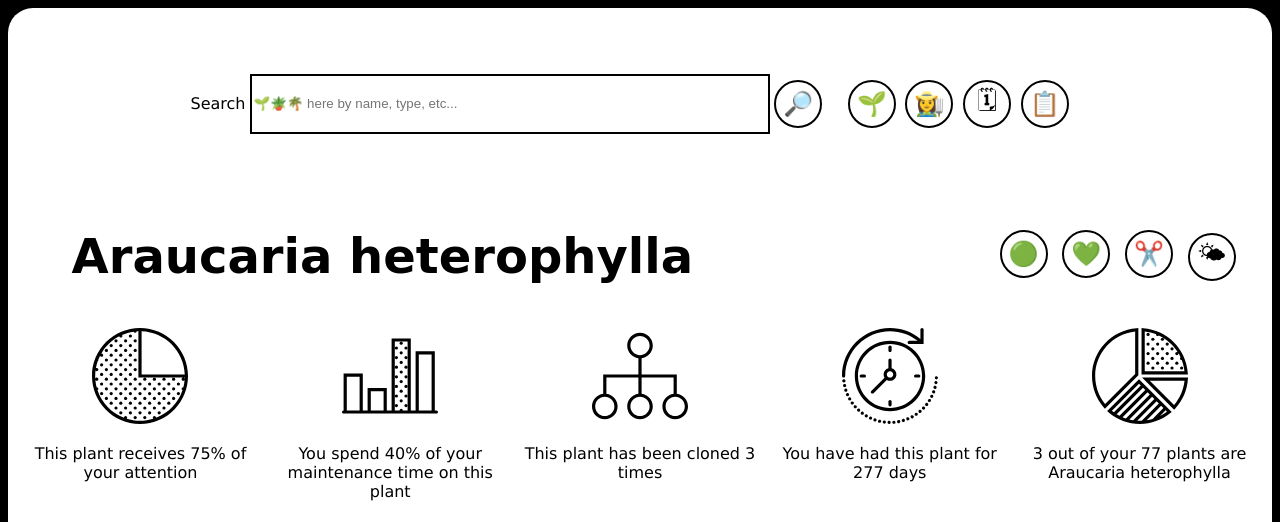
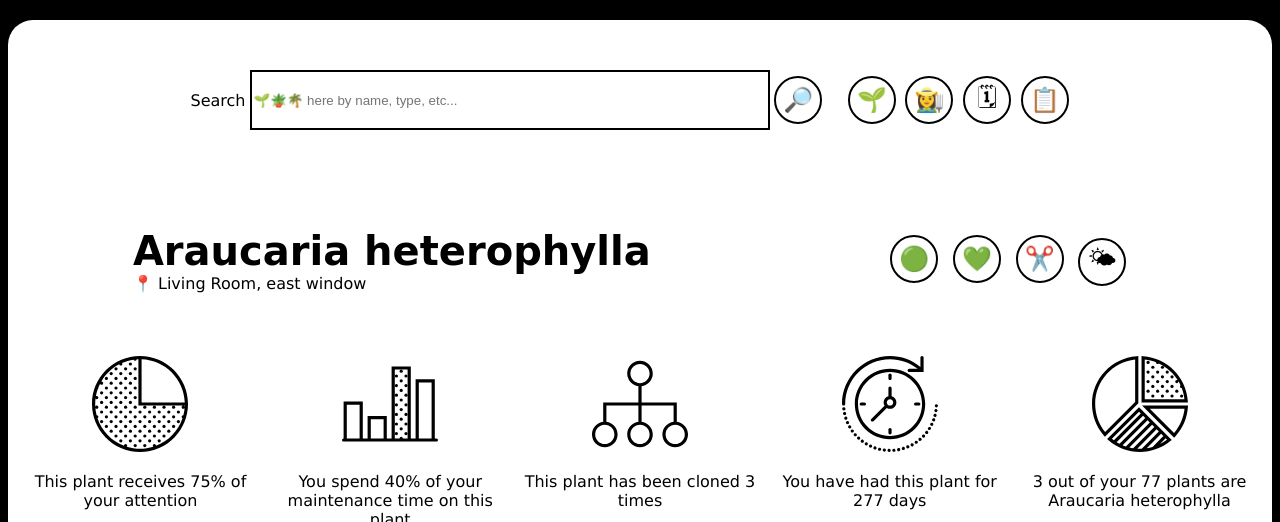
Before and after one commit to nichelicorn/static, a plain HTML site: page src/index.html in a window 1280 px wide. Shown: the top 522 px of the page. Drawn offline with Linux system fonts and the light colour scheme; a web font is replaced by a local one.

Commit message:
💄 Update content header for desktop view

```diff
--- a/src/index.html
+++ b/src/index.html
@@ -29,15 +29,16 @@
     </header>
     <main>
       <header class="content-hdr">
-        <div class="ch-row1">
+        <div class="ch-text">
           <h2 class="name-hdr">Araucaria heterophylla</h2>
-          <div class="ch-btn-section">
+          <p class="location">📍 Living Room, east window</p>
+        </div>
+        <div class="ch-btn-section">
             <button type="button" class="smol-btn" id="statusBtn" alt="a green dot. click to see all plants with this status">🟢</button>
             <button type="button" class="smol-btn" id="saveBtn" alt="a green heart emoji. click to add this plant to your favorites">💚</button>
             <button type="button" class="smol-btn" id="editBtn" alt="a scissors emoji. click to edit this plant">✂️</button>
             <button type="button" class="smol-btn" id="lightReq" alt="an emoji of the sun, partially behind a cloud. click to view all plants with this light requirement">🌤</button>
           </div>
-        </div>
       </header>
       <section class="data-sec">
         <article class="data-article">
--- a/src/styles.css
+++ b/src/styles.css
@@ -25,7 +25,7 @@ body {
   justify-content: space-around;
   align-items: center;
   height: 5em;
-  padding: 1em;
+  margin: 1em;
 }
 
 .nav-container {
@@ -152,18 +152,21 @@ body {
     margin: 0 0 0 .3em;
   }
 
-  .ch-row1 {
-    width: 100%;
-    display: flex;
-    flex-direction: row;
-    align-items: center;
-    justify-content: space-between;
-    height: 5em;
+  .content-hdr {
+    height: 8em;
+  }
+
+  .ch-text {
+    text-align: left;
   }
 
   .name-hdr {
-    font-size: 3em;
-    padding: 1em;
+    font-size: 2.5em;
+    margin: 0
+  }
+
+  .location {
+    margin: 0;
   }
 
   .ch-btn-section {
```
